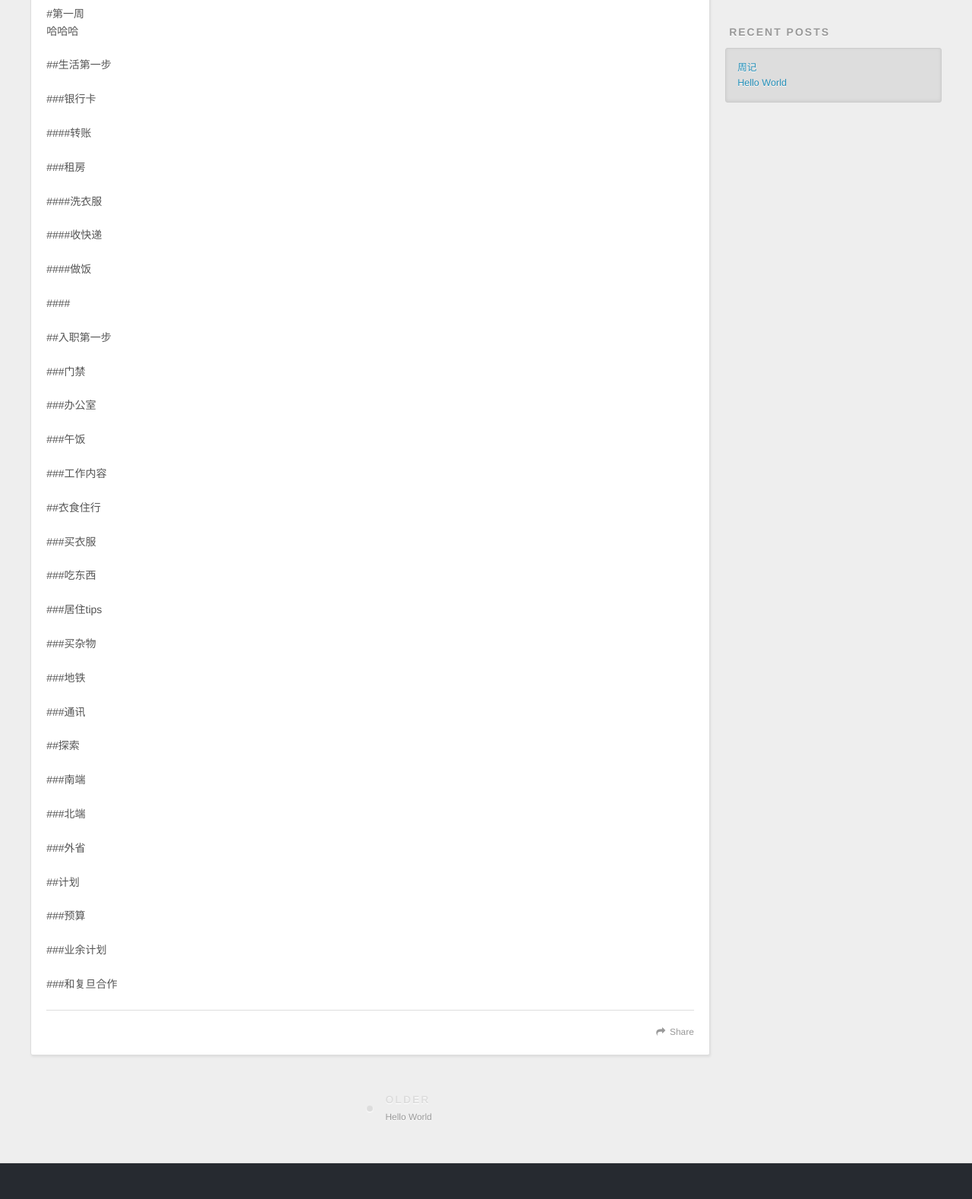
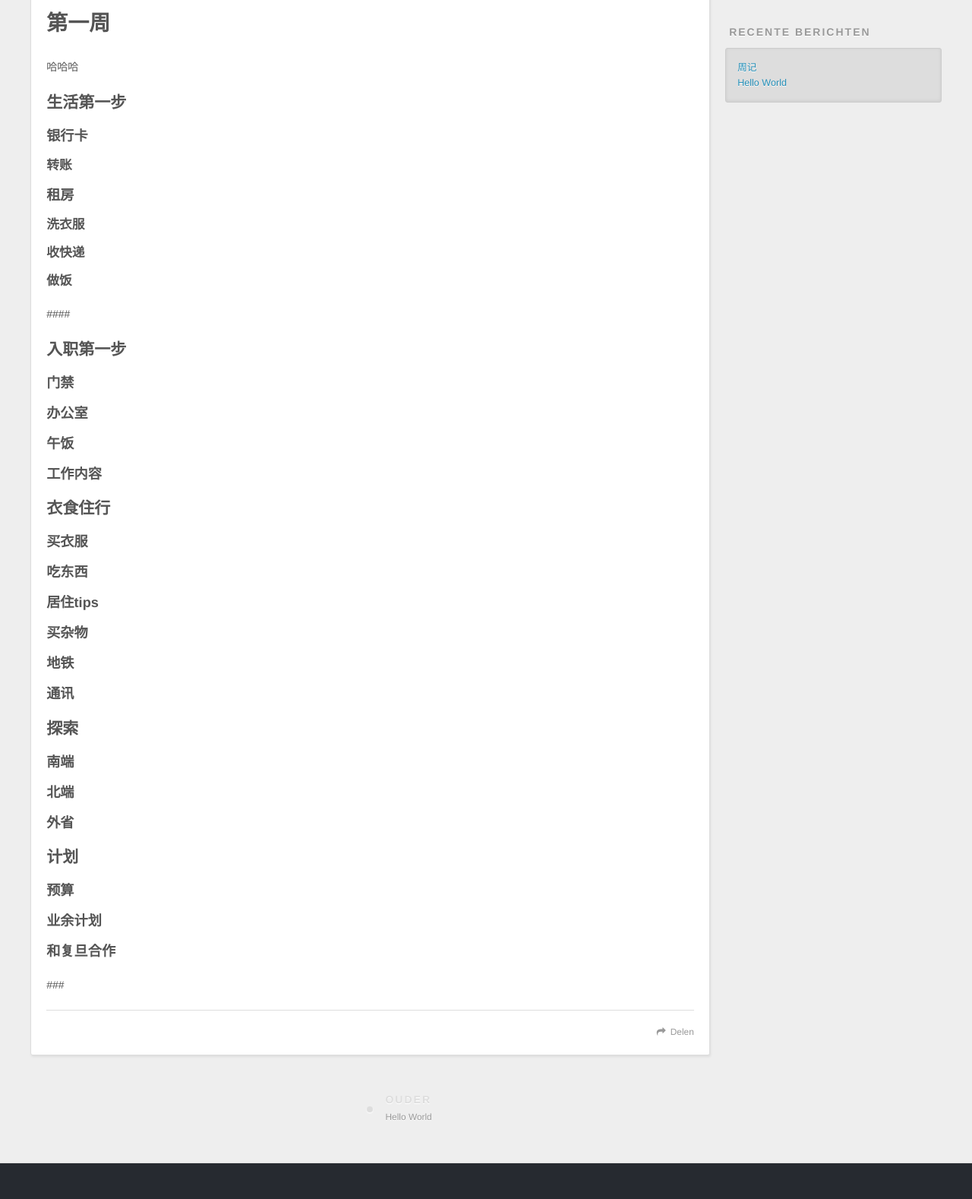
Before and after one commit to allucinaria/allucinaria.github.io, a plain HTML site: page 2017/11/05/周记/index.html in a window 1280 px wide. Shown: the part 446-2024 px from the top of the page at 76% size. Drawn offline with nearby package versions, Linux system fonts and the light colour scheme.

Commit message:
Site updated: 2017-11-05 22:57:09

```diff
--- a/2017/11/05/周记/index.html
+++ b/2017/11/05/周记/index.html
@@ -5,16 +5,16 @@
 
   <title>周记 | Hexo</title>
   <meta name="viewport" content="width=device-width, initial-scale=1, maximum-scale=1">
-  <meta name="description" content="#第一周哈哈哈 ##生活第一步 ###银行卡 ####转账 ###租房 ####洗衣服 ####收快递 ####做饭 #### ##入职第一步 ###门禁 ###办公室 ###午饭 ###工作内容 ##衣食住行 ###买衣服 ###吃东西 ###居住tips ###买杂物 ###地铁 ###通讯 ##探索 ###南端 ###北端 ###外省 ##计划 ###预算 ###业余计划 ###和复旦合作">
+  <meta name="description" content="第一周哈哈哈 生活第一步银行卡转账租房洗衣服收快递做饭#### 入职第一步门禁办公室午饭工作内容衣食住行买衣服吃东西居住tips买杂物地铁通讯探索南端北端外省计划预算业余计划和复旦合作###">
 <meta property="og:type" content="article">
 <meta property="og:title" content="周记">
 <meta property="og:url" content="http://yoursite.com/2017/11/05/周记/index.html">
 <meta property="og:site_name" content="Hexo">
-<meta property="og:description" content="#第一周哈哈哈 ##生活第一步 ###银行卡 ####转账 ###租房 ####洗衣服 ####收快递 ####做饭 #### ##入职第一步 ###门禁 ###办公室 ###午饭 ###工作内容 ##衣食住行 ###买衣服 ###吃东西 ###居住tips ###买杂物 ###地铁 ###通讯 ##探索 ###南端 ###北端 ###外省 ##计划 ###预算 ###业余计划 ###和复旦合作">
-<meta property="og:updated_time" content="2017-11-06T03:54:25.762Z">
+<meta property="og:description" content="第一周哈哈哈 生活第一步银行卡转账租房洗衣服收快递做饭#### 入职第一步门禁办公室午饭工作内容衣食住行买衣服吃东西居住tips买杂物地铁通讯探索南端北端外省计划预算业余计划和复旦合作###">
+<meta property="og:updated_time" content="2017-11-06T03:57:01.233Z">
 <meta name="twitter:card" content="summary">
 <meta name="twitter:title" content="周记">
-<meta name="twitter:description" content="#第一周哈哈哈 ##生活第一步 ###银行卡 ####转账 ###租房 ####洗衣服 ####收快递 ####做饭 #### ##入职第一步 ###门禁 ###办公室 ###午饭 ###工作内容 ##衣食住行 ###买衣服 ###吃东西 ###居住tips ###买杂物 ###地铁 ###通讯 ##探索 ###南端 ###北端 ###外省 ##计划 ###预算 ###业余计划 ###和复旦合作">
+<meta name="twitter:description" content="第一周哈哈哈 生活第一步银行卡转账租房洗衣服收快递做饭#### 入职第一步门禁办公室午饭工作内容衣食住行买衣服吃东西居住tips买杂物地铁通讯探索南端北端外省计划预算业余计划和复旦合作###">
 
     <link rel="alternate" href="/atom.xml" title="Hexo" type="application/atom+xml">
 
@@ -54,7 +54,7 @@
 
           <a id="nav-rss-link" class="nav-icon" href="/atom.xml" title="RSS Feed"></a>
 
-        <a id="nav-search-btn" class="nav-icon" title="Search"></a>
+        <a id="nav-search-btn" class="nav-icon" title="Zoeken"></a>
       </nav>
       <div id="search-form-wrap">
         <form action="//google.com/search" method="get" accept-charset="UTF-8" class="search-form"><input type="search" name="q" class="search-form-input" placeholder="Search"><button type="submit" class="search-form-submit">&#xF002;</button><input type="hidden" name="sitesearch" value="http://yoursite.com"></form>
@@ -85,40 +85,14 @@
 
     <div class="article-entry" itemprop="articleBody">
 
-        <p>#第一周<br>哈哈哈</p>
-<p>##生活第一步</p>
-<p>###银行卡</p>
-<p>####转账</p>
-<p>###租房</p>
-<p>####洗衣服</p>
-<p>####收快递</p>
-<p>####做饭</p>
-<p>####</p>
-<p>##入职第一步</p>
-<p>###门禁</p>
-<p>###办公室</p>
-<p>###午饭</p>
-<p>###工作内容</p>
-<p>##衣食住行</p>
-<p>###买衣服</p>
-<p>###吃东西</p>
-<p>###居住tips</p>
-<p>###买杂物</p>
-<p>###地铁</p>
-<p>###通讯</p>
-<p>##探索</p>
-<p>###南端</p>
-<p>###北端</p>
-<p>###外省</p>
-<p>##计划</p>
-<p>###预算</p>
-<p>###业余计划</p>
-<p>###和复旦合作</p>
+        <h1 id="第一周"><a href="#第一周" class="headerlink" title="第一周"></a>第一周</h1><p>哈哈哈</p>
+<h2 id="生活第一步"><a href="#生活第一步" class="headerlink" title="生活第一步"></a>生活第一步</h2><h3 id="银行卡"><a href="#银行卡" class="headerlink" title="银行卡"></a>银行卡</h3><h4 id="转账"><a href="#转账" class="headerlink" title="转账"></a>转账</h4><h3 id="租房"><a href="#租房" class="headerlink" title="租房"></a>租房</h3><h4 id="洗衣服"><a href="#洗衣服" class="headerlink" title="洗衣服"></a>洗衣服</h4><h4 id="收快递"><a href="#收快递" class="headerlink" title="收快递"></a>收快递</h4><h4 id="做饭"><a href="#做饭" class="headerlink" title="做饭"></a>做饭</h4><p>####</p>
+<h2 id="入职第一步"><a href="#入职第一步" class="headerlink" title="入职第一步"></a>入职第一步</h2><h3 id="门禁"><a href="#门禁" class="headerlink" title="门禁"></a>门禁</h3><h3 id="办公室"><a href="#办公室" class="headerlink" title="办公室"></a>办公室</h3><h3 id="午饭"><a href="#午饭" class="headerlink" title="午饭"></a>午饭</h3><h3 id="工作内容"><a href="#工作内容" class="headerlink" title="工作内容"></a>工作内容</h3><h2 id="衣食住行"><a href="#衣食住行" class="headerlink" title="衣食住行"></a>衣食住行</h2><h3 id="买衣服"><a href="#买衣服" class="headerlink" title="买衣服"></a>买衣服</h3><h3 id="吃东西"><a href="#吃东西" class="headerlink" title="吃东西"></a>吃东西</h3><h3 id="居住tips"><a href="#居住tips" class="headerlink" title="居住tips"></a>居住tips</h3><h3 id="买杂物"><a href="#买杂物" class="headerlink" title="买杂物"></a>买杂物</h3><h3 id="地铁"><a href="#地铁" class="headerlink" title="地铁"></a>地铁</h3><h3 id="通讯"><a href="#通讯" class="headerlink" title="通讯"></a>通讯</h3><h2 id="探索"><a href="#探索" class="headerlink" title="探索"></a>探索</h2><h3 id="南端"><a href="#南端" class="headerlink" title="南端"></a>南端</h3><h3 id="北端"><a href="#北端" class="headerlink" title="北端"></a>北端</h3><h3 id="外省"><a href="#外省" class="headerlink" title="外省"></a>外省</h3><h2 id="计划"><a href="#计划" class="headerlink" title="计划"></a>计划</h2><h3 id="预算"><a href="#预算" class="headerlink" title="预算"></a>预算</h3><h3 id="业余计划"><a href="#业余计划" class="headerlink" title="业余计划"></a>业余计划</h3><h3 id="和复旦合作"><a href="#和复旦合作" class="headerlink" title="和复旦合作"></a>和复旦合作</h3><p>### </p>
 
 
     </div>
     <footer class="article-footer">
-      <a data-url="http://yoursite.com/2017/11/05/周记/" data-id="cj9nnkp2i0002xsbw81govtsk" class="article-share-link">Share</a>
+      <a data-url="http://yoursite.com/2017/11/05/周记/" data-id="cj9nnkp2i0002xsbw81govtsk" class="article-share-link">Delen</a>
 
 
     </footer>
@@ -129,7 +103,7 @@
 
 
     <a href="/2017/11/05/hello-world/" id="article-nav-older" class="article-nav-link-wrap">
-      <strong class="article-nav-caption">Older</strong>
+      <strong class="article-nav-caption">Ouder</strong>
       <div class="article-nav-title">Hello World</div>
     </a>
 
@@ -152,7 +126,7 @@
 
 
   <div class="widget-wrap">
-    <h3 class="widget-title">Archives</h3>
+    <h3 class="widget-title">Archieven</h3>
     <div class="widget">
       <ul class="archive-list"><li class="archive-list-item"><a class="archive-list-link" href="/archives/2017/11/">November 2017</a></li></ul>
     </div>
@@ -162,7 +136,7 @@
 
 
   <div class="widget-wrap">
-    <h3 class="widget-title">Recent Posts</h3>
+    <h3 class="widget-title">Recente berichten</h3>
     <div class="widget">
       <ul>
 
--- a/sitemap.xml
+++ b/sitemap.xml
@@ -4,7 +4,7 @@
   <url>
     <loc>http://yoursite.com/2017/11/05/%E5%91%A8%E8%AE%B0/</loc>
 
-    <lastmod>2017-11-06T03:54:25.762Z</lastmod>
+    <lastmod>2017-11-06T03:57:01.233Z</lastmod>
 
   </url>
 
```
Also changed, not shown: 2017/11/05/hello-world/index.html (+5 -5 lines), archives/2017/11/index.html (+4 -4 lines), archives/2017/index.html (+4 -4 lines), archives/index.html (+4 -4 lines), atom.xml (+5 -13 lines), folder/index.html (+4 -4 lines), index.html (+8 -34 lines).
